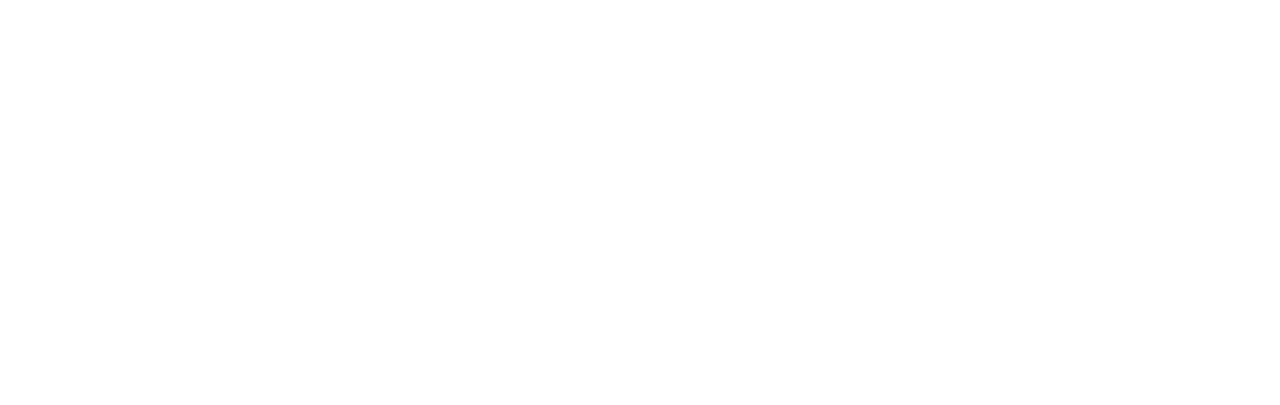
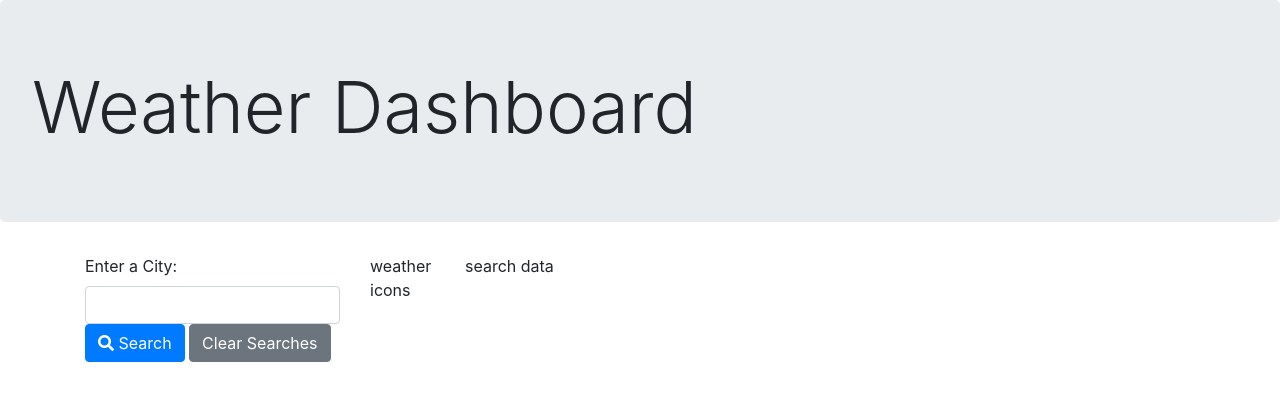
Before and after one commit to bradyesterbrooks/weatherDashboard, a plain HTML site: page index.html in a window 1280 px wide. Drawn offline with nearby package versions, Linux system fonts and the light colour scheme.

Commit message:
layout done

```diff
--- a/index.html
+++ b/index.html
@@ -1,11 +1,65 @@
 <!DOCTYPE html>
 <html lang="en">
+
 <head>
     <meta charset="UTF-8">
     <meta name="viewport" content="width=device-width, initial-scale=1.0">
+    <meta http-equiv="X-UA-Compatible" content="ie=edge" />
+    <link rel="stylesheet" href="https://stackpath.bootstrapcdn.com/bootstrap/4.3.1/css/bootstrap.min.css" />
+    <link rel="stylesheet" href="https://use.fontawesome.com/releases/v5.8.1/css/all.css"
+        integrity="sha384-50oBUHEmvpQ+1lW4y57PTFmhCaXp0ML5d60M1M7uH2+nqUivzIebhndOJK28anvf" crossorigin="anonymous" />
+    <link href="https://fonts.googleapis.com/css?family=Open+Sans&display=swap" rel="stylesheet" />
+    <link rel="stylesheet" href="./style.css" />
     <title>Weather Dashboard</title>
 </head>
+
 <body>
+    <script src="https://code.jquery.com/jquery-3.4.1.min.js"></script>
+    <script src="https://cdnjs.cloudflare.com/ajax/libs/moment.js/2.24.0/moment.min.js"></script>
+    <script src="./script.js"></script>
 
+    <header class="jumbotron">
+        <h1 class="display-3">Weather Dashboard</h1>
+
+    </header>
+
+    <div class="container">
+        <div class="row">
+            <div class="col-md-3 form-group">
+                <label for="search">Enter a City:</label>
+                <input type="text" class="form-control" id="search-term">
+                <button type="submit" class="btn btn-primary" id="run-search">
+                    <i class="fa fa-search"></i> Search</button>
+                <button type="submit" class="btn btn-secondary" id="clear-search">Clear Searches</button>
+
+            </div>
+            <div class="col-md-1 weather-icon">weather icons</div>
+            <div class="col-md-4 search-data">search data </div>
+
+            <div class="col-md-4 buttons-view"></div>
+            <div class="row">
+                <div class="col-md-1"></div>
+                <div class="col-md-10 fiveDayHeader"></div>
+                <div class="col-md-1"></div>
+            </div>
+            <div class="row">
+                <div class="col-md-1"></div>
+                <div class="col-md-2"><img class="day1-icon"></div>
+                <div class="col-md-2"><img class="day2-icon"></div>
+                <div class="col-md-2"><img class="day3-icon"></div>
+                <div class="col-md-2"><img class="day4-icon"></div>
+                <div class="col-md-2"><img class="day5-icon"></div>
+                <div class="col-md-1"></div>
+            </div>
+            <div class="row">
+                <div class="col-md-1"></div>
+                <div class="col-md-2 day1"></div>
+                <div class="col-md-2 day2"></div>
+                <div class="col-md-2 day3"></div>
+                <div class="col-md-2 day4"></div>
+                <div class="col-md-2 day5"></div>
+                <div class="col-md-1"></div>
+            </div>
 </body>
+
 </html>
```
